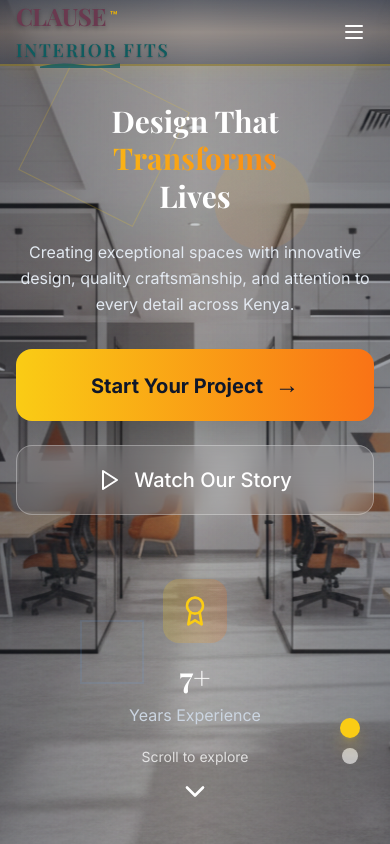
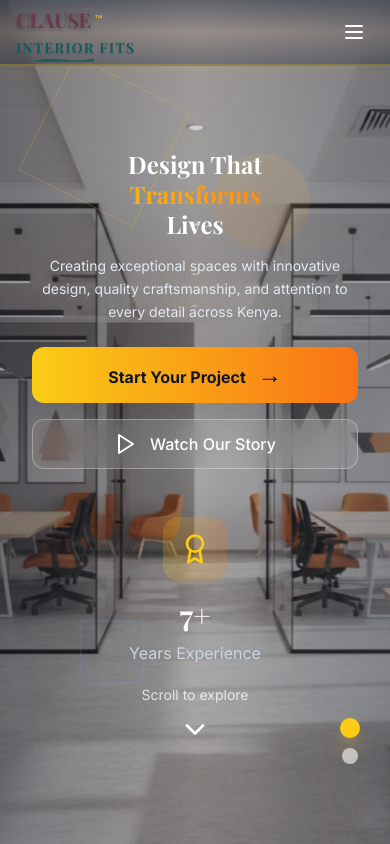
Before and after one commit to kevwasonga/K_Builders, a React (Vite) app: page / in a window 390 px wide. Shown: the top 844 px of the page. Built offline with nearby package versions, Linux system fonts and the light colour scheme.

Commit message:
Fix mobile responsiveness for iPhone (375px) - header, hero, cards

```diff
--- a/src/App.tsx
+++ b/src/App.tsx
@@ -64,14 +64,14 @@ function App() {
                   <div className="flex flex-col items-start">
                     <div className="flex items-center">
                       <h1 className={`font-serif font-bold tracking-tight transition-all duration-700 ease-out ${
-                        isScrolled ? 'text-xl xs:text-2xl' : 'text-2xl xs:text-3xl lg:text-4xl'
+                        isScrolled ? 'text-lg sm:text-xl md:text-2xl' : 'text-xl sm:text-2xl md:text-3xl lg:text-4xl'
                       }`} style={{color: '#6A394F', textShadow: '0 2px 4px rgba(0,0,0,0.3)'}}>
                         CLAUSE
                       </h1>
                       <span className="text-yellow-500 text-xs ml-1 font-bold">™</span>
                     </div>
                     <div className={`font-serif font-semibold tracking-widest transition-all duration-700 ease-out ${
-                      isScrolled ? 'text-sm mt-0' : 'text-lg mt-1'
+                      isScrolled ? 'text-xs sm:text-sm mt-0' : 'text-sm sm:text-base md:text-lg mt-1'
                     }`} style={{color: '#0F5C5F', textShadow: '0 1px 2px rgba(0,0,0,0.2)'}}>
                       INTERIOR FITS
                     </div>
@@ -79,7 +79,7 @@ function App() {
 
                   {/* Flowing Wave Graphic */}
                   <div className={`absolute -bottom-1 left-0 transition-all duration-700 ease-out ${
-                    isScrolled ? 'w-24 h-1 opacity-80' : 'w-32 h-2 opacity-100'
+                    isScrolled ? 'w-16 sm:w-24 h-1 opacity-80' : 'w-24 sm:w-32 h-1.5 sm:h-2 opacity-100'
                   }`}>
                     <svg viewBox="0 0 100 10" className="w-full h-full" style={{fill: '#0F5C5F'}}>
                       <path d="M0,8 Q25,2 50,6 T100,4 L100,10 L0,10 Z" opacity="0.8"/>
@@ -95,7 +95,7 @@ function App() {
                 <button
                   key={item.id}
                   onClick={() => scrollToSection(item.id)}
-                  className={`relative px-6 py-3 rounded-xl font-medium transition-all duration-500 ease-out group ${
+                  className={`relative px-3 sm:px-4 md:px-6 py-2 md:py-3 rounded-xl text-sm md:text-base font-medium transition-all duration-500 ease-out group ${
                     isScrolled
                       ? 'text-slate-700 hover:text-slate-900'
                       : 'text-white/90 hover:text-white'
@@ -115,7 +115,7 @@ function App() {
                     element.scrollIntoView({ behavior: 'smooth' });
                   }
                 }}
-                className="ml-4 bg-gradient-to-r from-yellow-400 to-orange-500 text-slate-900 px-6 py-3 rounded-xl font-bold hover:from-yellow-500 hover:to-orange-600 transition-all duration-500 ease-out transform hover:scale-105 shadow-lg"
+                className="ml-2 sm:ml-4 bg-gradient-to-r from-yellow-400 to-orange-500 text-slate-900 px-3 sm:px-4 md:px-6 py-2 md:py-3 rounded-xl text-sm md:text-base font-bold hover:from-yellow-500 hover:to-orange-600 transition-all duration-500 ease-out transform hover:scale-105 shadow-lg"
               >
                 Get Quote
               </button>
--- a/src/components/ExpandableServiceCard.tsx
+++ b/src/components/ExpandableServiceCard.tsx
@@ -112,7 +112,7 @@ const ExpandableServiceCard = ({ title, category, location, description, image,
     <div className="relative group">
       <div className="bg-slate-800/90 backdrop-blur-sm rounded-2xl overflow-hidden shadow-2xl transition-all duration-500 border border-slate-600 hover:shadow-3xl hover:-translate-y-2">
 
-        <div className="relative h-48 xs:h-56 md:h-60 lg:h-64 overflow-hidden">
+        <div className="relative h-44 sm:h-52 md:h-60 lg:h-64 overflow-hidden">
           <img
             src={image}
             alt={title}
@@ -121,11 +121,11 @@ const ExpandableServiceCard = ({ title, category, location, description, image,
           <div className="absolute inset-0 bg-gradient-to-t from-slate-900/80 via-transparent to-transparent"></div>
         </div>
 
-        <div className="p-4 xs:p-5 md:p-6">
+        <div className="p-3 sm:p-4 md:p-5 lg:p-6">
           <div className="mb-2">
             <span className="text-sm text-yellow-400 font-medium">{category}</span>
           </div>
-          <h3 className="text-base xs:text-lg md:text-xl font-bold text-white mb-2 group-hover:text-yellow-400 transition-colors duration-300">
+          <h3 className="text-sm sm:text-base md:text-lg lg:text-xl font-bold text-white mb-2 group-hover:text-yellow-400 transition-colors duration-300">
             {title}
           </h3>
           <div className="flex items-center text-slate-400 text-sm mb-3">
--- a/src/components/Hero.tsx
+++ b/src/components/Hero.tsx
@@ -77,9 +77,9 @@ function Hero() {
       <div className="relative h-full flex items-center justify-center z-10">
         <div className="max-w-6xl mx-auto px-4 sm:px-6 lg:px-8">
           <div className="text-center">
-            <div className={`transform transition-all duration-1000 mt-20 xs:mt-24 sm:mt-32 lg:mt-36 ${isVisible ? 'translate-y-0 opacity-100' : 'translate-y-10 opacity-0'}`}>
+            <div className={`transform transition-all duration-1000 mt-16 sm:mt-24 md:mt-32 lg:mt-36 ${isVisible ? 'translate-y-0 opacity-100' : 'translate-y-10 opacity-0'}`}>
 
-              <h1 className="text-3xl xs:text-4xl sm:text-5xl md:text-6xl lg:text-7xl xl:text-8xl font-display font-bold text-white mb-6 sm:mb-8 leading-tight">
+              <h1 className="text-2xl sm:text-4xl md:text-5xl lg:text-6xl xl:text-7xl 2xl:text-8xl font-display font-bold text-white mb-4 sm:mb-6 md:mb-8 leading-tight">
                 Design That
                 <span className="block bg-gradient-to-r from-yellow-400 to-orange-500 bg-clip-text text-transparent">
                   Transforms
@@ -87,15 +87,15 @@ function Hero() {
                 Lives
               </h1>
 
-              <p className="text-base xs:text-lg sm:text-xl md:text-2xl lg:text-3xl text-slate-200 mb-8 xs:mb-12 leading-relaxed max-w-4xl mx-auto">
+              <p className="text-sm sm:text-base md:text-lg lg:text-xl xl:text-2xl text-slate-200 mb-6 sm:mb-8 md:mb-12 leading-relaxed max-w-4xl mx-auto px-4">
                 Creating exceptional spaces with innovative design, quality craftsmanship, and attention to every detail across Kenya.
               </p>
 
               {/* CTA Buttons */}
-              <div className="flex flex-col sm:flex-row gap-6 justify-center mb-16">
+              <div className="flex flex-col sm:flex-row gap-4 sm:gap-6 justify-center mb-12 sm:mb-16 px-4">
                 <button
                   onClick={scrollToAbout}
-                  className="bg-gradient-to-r from-yellow-400 to-orange-500 text-slate-900 px-12 py-5 rounded-2xl text-xl font-bold hover:from-yellow-500 hover:to-orange-600 transition-all transform hover:scale-105 shadow-2xl group"
+                  className="bg-gradient-to-r from-yellow-400 to-orange-500 text-slate-900 px-6 sm:px-10 md:px-12 py-3 sm:py-4 md:py-5 rounded-xl sm:rounded-2xl text-base sm:text-lg md:text-xl font-bold hover:from-yellow-500 hover:to-orange-600 transition-all transform hover:scale-105 shadow-2xl group"
                 >
                   Start Your Project
                   <span className="ml-3 group-hover:translate-x-2 transition-transform inline-block text-2xl">→</span>
@@ -108,7 +108,7 @@ function Hero() {
                       element.scrollIntoView({ behavior: 'smooth' });
                     }
                   }}
-                  className="bg-white/10 backdrop-blur-lg text-white px-12 py-5 rounded-2xl text-xl font-medium hover:bg-white/20 transition-all border border-white/30 group flex items-center justify-center"
+                  className="bg-white/10 backdrop-blur-lg text-white px-6 sm:px-10 md:px-12 py-3 sm:py-4 md:py-5 rounded-xl sm:rounded-2xl text-base sm:text-lg md:text-xl font-medium hover:bg-white/20 transition-all border border-white/30 group flex items-center justify-center"
                 >
                   <Play size={24} className="mr-3" />
                   Watch Our Story
--- a/src/components/Projects.tsx
+++ b/src/components/Projects.tsx
@@ -613,14 +613,14 @@ function Projects() {
           <div className="inline-block px-4 py-2 bg-gradient-to-r from-yellow-400 to-orange-500 text-slate-900 text-sm font-bold rounded-full mb-6">
             Our Portfolio
           </div>
-          <h2 className="text-3xl xs:text-4xl md:text-5xl font-bold text-slate-800 mb-6">
+          <h2 className="text-2xl sm:text-3xl md:text-4xl lg:text-5xl font-bold text-slate-800 mb-4 sm:mb-6">
             Exceptional
             <span className="block bg-gradient-to-r from-yellow-400 to-orange-500 bg-clip-text text-transparent">
               Projects
             </span>
           </h2>
           <div className="w-32 h-1 bg-gradient-to-r from-yellow-400 to-orange-500 mx-auto mb-8"></div>
-          <p className="text-base xs:text-lg md:text-xl text-slate-600 max-w-3xl mx-auto leading-relaxed">
+          <p className="text-sm sm:text-base md:text-lg lg:text-xl text-slate-600 max-w-3xl mx-auto leading-relaxed px-4">
             From concept to completion, we deliver exceptional interior and exterior solutions
             that transform spaces and exceed expectations.
           </p>
@@ -634,7 +634,7 @@ function Projects() {
               <button
                 key={category}
                 onClick={() => setActiveFilter(category)}
-                className={`px-2 py-1.5 text-xs xs:px-3 xs:py-2 xs:text-sm md:px-4 md:py-2 md:text-base rounded-xl font-medium transition-all duration-300 whitespace-nowrap ${
+                className={`px-2 py-1.5 text-xs sm:px-3 sm:py-2 sm:text-sm md:px-4 md:py-2.5 md:text-base rounded-lg sm:rounded-xl font-medium transition-all duration-300 whitespace-nowrap ${
                   activeFilter === category
                     ? 'bg-gradient-to-r from-yellow-400 to-orange-500 text-slate-900 shadow-lg'
                     : 'bg-white text-slate-600 hover:bg-slate-50 border border-slate-200 shadow-sm'
```
